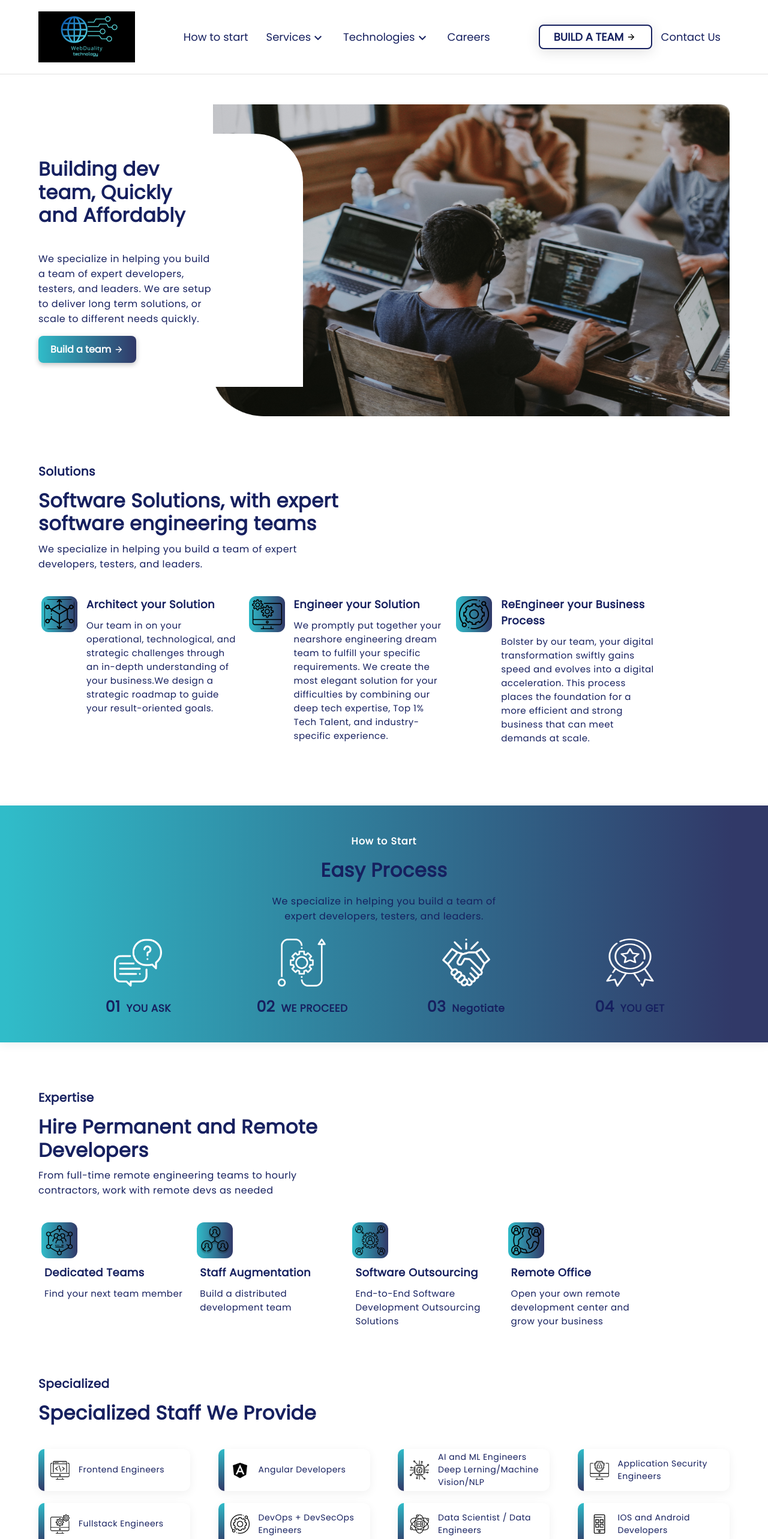
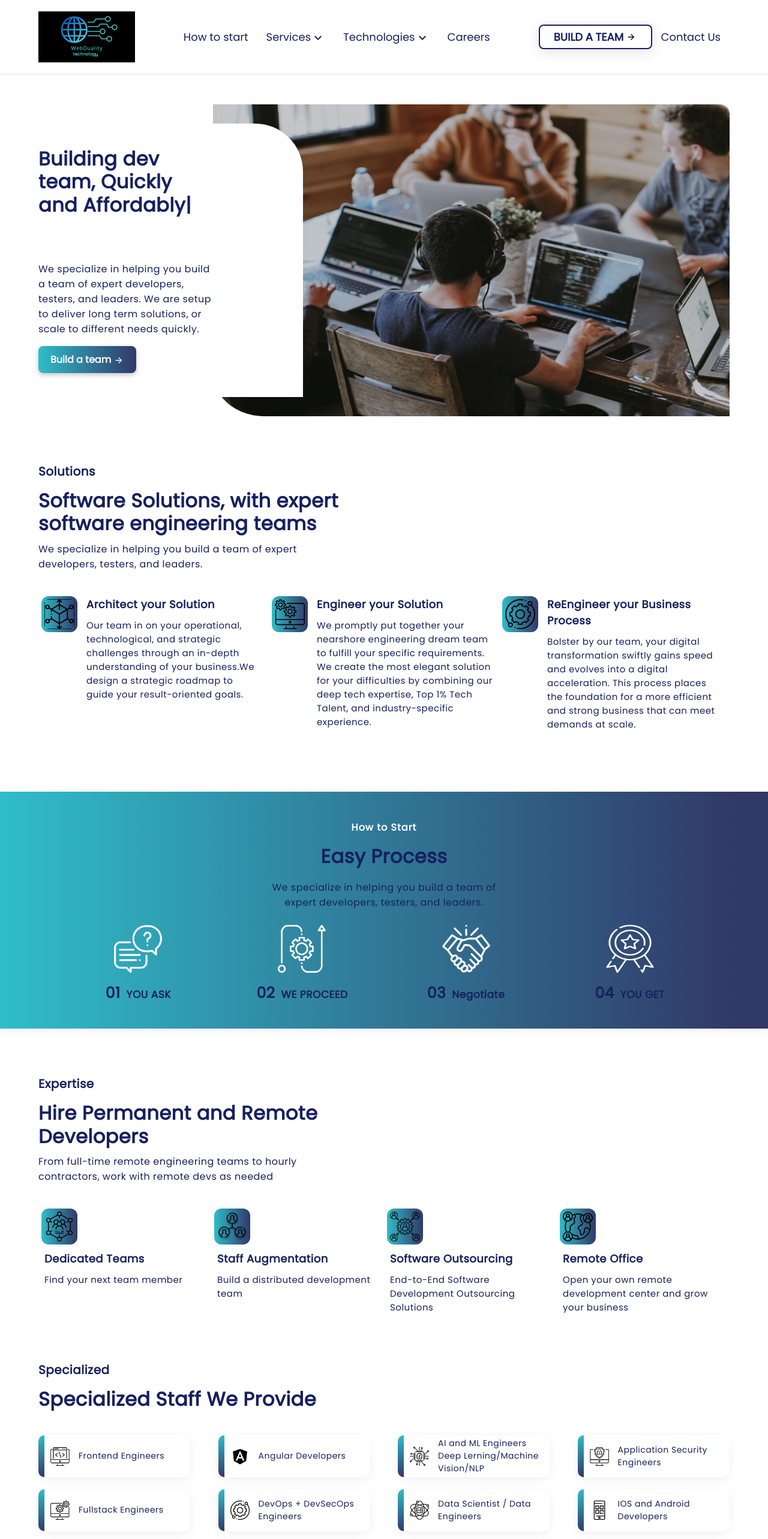
Before and after one commit to 5941vikash/DyneBot, a React (Create React App) app in the folder frontend/: page / in a window 1280 px wide. Shown: the top 2566 px of the page at 60% size. Built offline with nearby package versions, Linux system fonts and the light colour scheme.

Commit message:
Animation Created

```diff
--- a/frontend/package.json
+++ b/frontend/package.json
@@ -17,6 +17,7 @@
     "react-router-dom": "^6.11.0",
     "react-scripts": "5.0.1",
     "react-slick": "^0.29.0",
+    "react-type-animation": "^3.2.0",
     "slick-carousel": "^1.8.1",
     "web-vitals": "^2.1.4"
   },
--- a/frontend/public/index.html
+++ b/frontend/public/index.html
@@ -22,7 +22,7 @@
     />
 
     <!-- Title -->
-    <title>Dyne Bot</title>
+    <title>WebDuality Technology</title>
   </head>
   <body>
     <noscript>You need to enable JavaScript to run this app.</noscript>
--- a/frontend/src/Components/Navbar/DrawerNav.css
+++ b/frontend/src/Components/Navbar/DrawerNav.css
@@ -56,3 +56,28 @@
   line-height: normal;
   letter-spacing: 0.5px;
 }
+
+.drawerNav .menuBox {
+  width: 90%;
+  flex-direction: column;
+  align-items: flex-start;
+}
+
+.drawerNav .menuBox .menu {
+  width: 100%;
+  margin: 5px 0;
+  color: var(--Black, #16205f);
+  font-family: Poppins;
+  font-size: 16px;
+  font-style: normal;
+  font-weight: 400;
+  line-height: normal;
+  border-left: 4px solid transparent;
+  border-radius: 5px;
+  padding: 10px;
+}
+
+.drawerNav .menuBox .menu:hover{
+  border-left: 4px solid #30bcc9;
+  background-color: rgb(250, 247, 247);
+}
--- a/frontend/src/Components/Navbar/NavPages.js
+++ b/frontend/src/Components/Navbar/NavPages.js
@@ -30,6 +30,7 @@ const navServicesPages = [
         "name": "Reporting",
     },
 ]
+
 const navTechnologyPages = [
     {
         "name": ".Net",
--- a/frontend/src/Components/Team/Team.css
+++ b/frontend/src/Components/Team/Team.css
@@ -93,14 +93,12 @@
   .mainTab .data {
     flex-direction: column;
   }
-}
 
-@media only screen and (max-width: 580px) {
-  .tabBox .custom-tab{
+  .tabBox .custom-tab {
     width: auto;
   }
 
-  .mainTab .dataBox input[type="text"]{
+  .mainTab .dataBox input[type="text"] {
     width: 100%;
   }
 }
--- a/frontend/src/Pages/Home/Home.css
+++ b/frontend/src/Pages/Home/Home.css
@@ -93,6 +93,7 @@
 
 .homeContainer .homeFirstCont .box h2 {
   font-weight: 600;
+  height: 150px;
   margin-bottom: 40px;
 }
 
@@ -134,6 +135,10 @@
     margin-right: 0px;
     padding: 0;
     padding-top: 40px;
+  }
+
+  .homeContainer .homeFirstCont .box h2 {
+    height: 60px;
   }
 }
 
@@ -182,7 +187,7 @@
 
 .homeContainer .homeSecondCont .box,
 .homeContainer .homeFourthCont .box {
-  width: 90%;
+  width: 100%;
   display: flex;
   justify-content: space-between;
   align-items: flex-start;
@@ -194,6 +199,15 @@
   display: flex;
   justify-content: space-between;
   align-items: flex-start;
+}
+
+/* Inner Box Animation Transition */
+.homeContainer .homeSecondCont .show:nth-child(2) {
+  transition-delay: 500ms;
+}
+
+.homeContainer .homeSecondCont .show:nth-child(3) {
+  transition-delay: 1s;
 }
 
 .homeContainer .homeFourthCont .box .inBox {
@@ -236,6 +250,19 @@
   width: 100%;
   font-size: 15px;
   font-weight: 400;
+}
+
+/* Inner Box Animation Transition */
+.homeContainer .homeFourthCont .show:nth-child(2) {
+  transition-delay: 300ms;
+}
+
+.homeContainer .homeFourthCont .show:nth-child(3) {
+  transition-delay: 500ms;
+}
+
+.homeContainer .homeFourthCont .show:nth-child(4) {
+  transition-delay: 700ms;
 }
 
 @media only screen and (max-width: 1040px) {
@@ -521,3 +548,18 @@
     width: 80%;
   }
 }
+
+/* Hidden Animation */
+.hidden {
+  opacity: 0;
+  filter: blur(1px);
+  visibility: hidden;
+  transition: all linear 1s; /* Delay visibility change */
+}
+
+/* Show Animation */
+.show {
+  opacity: 1;
+  filter: blur(0);
+  visibility: visible;
+}
--- a/frontend/src/Pages/Home/Home.jsx
+++ b/frontend/src/Pages/Home/Home.jsx
@@ -15,6 +15,9 @@ import ArrowBackIosIcon from "@mui/icons-material/ArrowBackIos";
 
 // Team Component
 import Team from "../../Components/Team/Team";
+
+// React Type Animation
+import { TypeAnimation } from "react-type-animation";
 
 // All Boxes
 import {
@@ -154,12 +157,64 @@ const Home = () => {
     return () => clearInterval(intervalId);
   }, []);
 
+  // Handle Intersection Func
+  const handleIntersection = (entries) => {
+    entries.forEach((entry) => {
+      if (entry.isIntersecting) {
+        entry.target.classList.add("show");
+      } else {
+        entry.target.classList.remove("show");
+      }
+    });
+  };
+
+  // UseEffect for Observing Content and set animation
+  useEffect(() => {
+    const observer = new IntersectionObserver(handleIntersection, {
+      threshold: 0.5,
+    });
+
+    const targetRefs = document.querySelectorAll(".hidden");
+
+    targetRefs.forEach((targetRef) => {
+      observer.observe(targetRef);
+    });
+
+    return () => {
+      targetRefs.forEach((targetRef) => {
+        observer.unobserve(targetRef);
+      });
+    };
+  }, []);
+
   return (
     <>
       <div className="homeContainer">
         <div className="homeFirstCont">
           <div className="box">
-            <h2>Building dev team, Quickly and Affordably</h2>
+            {/* Type Animation */}
+            <h2>
+              <TypeAnimation
+                sequence={[
+                  // Same substring at the start will only be typed out once, initially
+                  "Building dev team, Quickly and Affordably",
+                  1000,
+                  "Growing a Development Team, Swiftly and Economically",
+                  1000,
+                  "Establishing a Dev Team, Speedily and Budget-Friendly",
+                  1000,
+                  "Constructing a Tech Team, Rapidly and Cost-Effectively",
+                  1000,
+                  "Forming a Development Squad, Quickly and Within Budget",
+                  1000,
+                  "Assembling a Coding Team, Fast and Affordably",
+                  1000,
+                ]}
+                wrapper="span"
+                speed={250}
+                repeat={Infinity}
+              />
+            </h2>
             <p>
               We specialize in helping you build a team of expert developers,
               testers, and leaders. We are setup to deliver long term solutions,
@@ -189,7 +244,7 @@ const Home = () => {
           <div className="box hide">
             {firstHomeBox.map((e, i) => {
               return (
-                <div className="inBox" key={i}>
+                <div className="inBox hidden" key={i}>
                   <img src={e.img} alt="" draggable="false" />
                   <span>
                     <p>{e.heading}</p>
@@ -213,7 +268,7 @@ const Home = () => {
           <div className="box">
             {secondHomeBox.map((e, i) => {
               return (
-                <div className="inBox" key={i}>
+                <div className="inBox hidden" key={i}>
                   <img src={e.img} alt="" draggable="false" />
                   <p>
                     <strong>{e.heading}</strong>
@@ -236,7 +291,7 @@ const Home = () => {
           <div className="box hide">
             {thirdHomeBox.map((e, i) => {
               return (
-                <div className="inBox" key={i}>
+                <div className="inBox hidden" key={i}>
                   <img src={e.img} alt="" draggable="false" />
                   <span>
                     <p>{e.heading}</p>
@@ -256,7 +311,7 @@ const Home = () => {
           <div className="box hide">
             {fourthHomeBox.map((e, i) => {
               return (
-                <div className="inBox" key={i}>
+                <div className="inBox hidden" key={i}>
                   <img src={e.img} alt="" draggable="false" />
                   <p>{e.heading}</p>
                 </div>
@@ -299,7 +354,7 @@ const Home = () => {
           </div>
         </div>
 
-        <div className="homeSixthCont">
+        <div className="homeSixthCont hidden">
           <h5>Specialized</h5>
           <h2>Technologies</h2>
           {/* React Slick Slider */}
@@ -308,7 +363,7 @@ const Home = () => {
           </div>
         </div>
 
-        <div className="homeSixthCont">
+        <div className="homeSixthCont hidden">
           <h5>Clients</h5>
           <h2>Amazing clients who trust us</h2>
           {/* React Slick Slider */}
--- a/frontend/src/Pages/Start/Start.css
+++ b/frontend/src/Pages/Start/Start.css
@@ -65,7 +65,7 @@
 }
 
 .startPage .secondStartCont .box {
-  width: 90%;
+  width: 100%;
   display: flex;
   justify-content: space-between;
   align-items: flex-start;
@@ -108,6 +108,14 @@
   margin: 10px 5px 5px 5px;
   font-weight: 400;
   font-size: 15px;
+}
+
+.startPage .secondStartCont .box .show:nth-child(2) {
+  transition-delay: 500ms;
+}
+
+.startPage .secondStartCont .box .show:nth-child(3) {
+  transition-delay: 1s;
 }
 
 @media only screen and (max-width: 1040px) {
@@ -177,7 +185,7 @@
 }
 
 .startPage .thirdStartCont .box {
-  width: 90%;
+  width: 100%;
   display: flex;
   justify-content: space-between;
   align-items: flex-start;
@@ -229,3 +237,18 @@
   font-weight: 550;
   margin: 10px 20px;
 }
+
+/* hidden Animation */
+.hidden {
+  opacity: 0;
+  filter: blur(1px);
+  visibility: hidden;
+  transition: all linear 1s; /* Delay visibility change */
+}
+
+/* Show Animation */
+.show {
+  opacity: 1;
+  filter: blur(0);
+  visibility: visible;
+}
--- a/frontend/src/Pages/Start/Start.jsx
+++ b/frontend/src/Pages/Start/Start.jsx
@@ -1,5 +1,5 @@
 // React
-import React from "react";
+import React, { useState, useEffect } from "react";
 // Start CSS
 import "./Start.css";
 
@@ -10,6 +10,36 @@ import { firstStartBox, secondStartBox } from "./StartBox";
 import SliderBox from "../Home/SliderBox";
 
 const Start = () => {
+  // Handle Intersection Func
+  const handleIntersection = (entries) => {
+    entries.forEach((entry) => {
+      if (entry.isIntersecting) {
+        entry.target.classList.add("show");
+      } else {
+        entry.target.classList.remove("show");
+      }
+    });
+  };
+
+  // UseEffect for Observing Content and set animation
+  useEffect(() => {
+    const observer = new IntersectionObserver(handleIntersection, {
+      threshold: 0.5,
+    });
+
+    const targetRefs = document.querySelectorAll(".hidden");
+
+    targetRefs.forEach((targetRef) => {
+      observer.observe(targetRef);
+    });
+
+    return () => {
+      targetRefs.forEach((targetRef) => {
+        observer.unobserve(targetRef);
+      });
+    };
+  }, []);
+
   return (
     <>
       <div className="startPage">
@@ -28,7 +58,7 @@ const Start = () => {
           <div className="box hide">
             {firstStartBox.map((e, i) => {
               return (
-                <div className="inBox" key={i}>
+                <div className="inBox hidden" key={i}>
                   <img src={e.img} alt="" draggable="false" />
                   <span>
                     <p>{e.heading}</p>
@@ -45,7 +75,7 @@ const Start = () => {
         <div className="thirdStartCont">
           <h3>Why You Need To Hire Remote Developers</h3>
 
-          <div className="box">
+          <div className="box hidden">
             {secondStartBox.map((e, i) => {
               return <h6 key={i}>{e.heading}</h6>;
             })}
```
Also changed, not shown: frontend/src/Components/Navbar/DrawerNav.jsx (+83 -7 lines), frontend/src/Components/Navbar/Navbar.jsx (+10 -2 lines), 1 other file (tests, documents, lock files or other folders).
